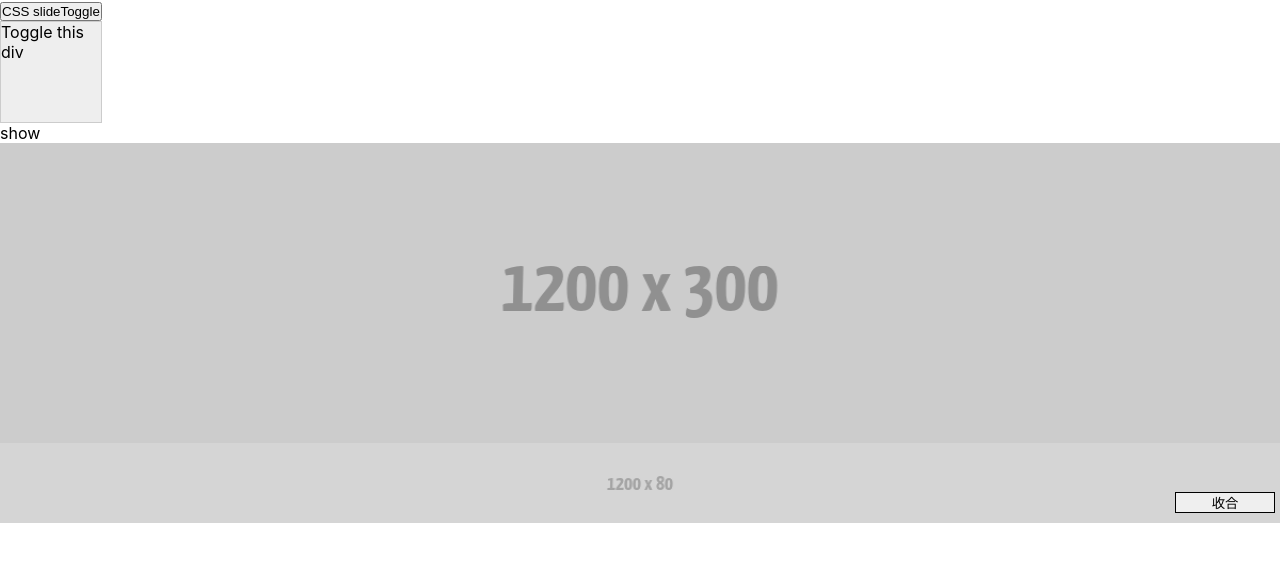
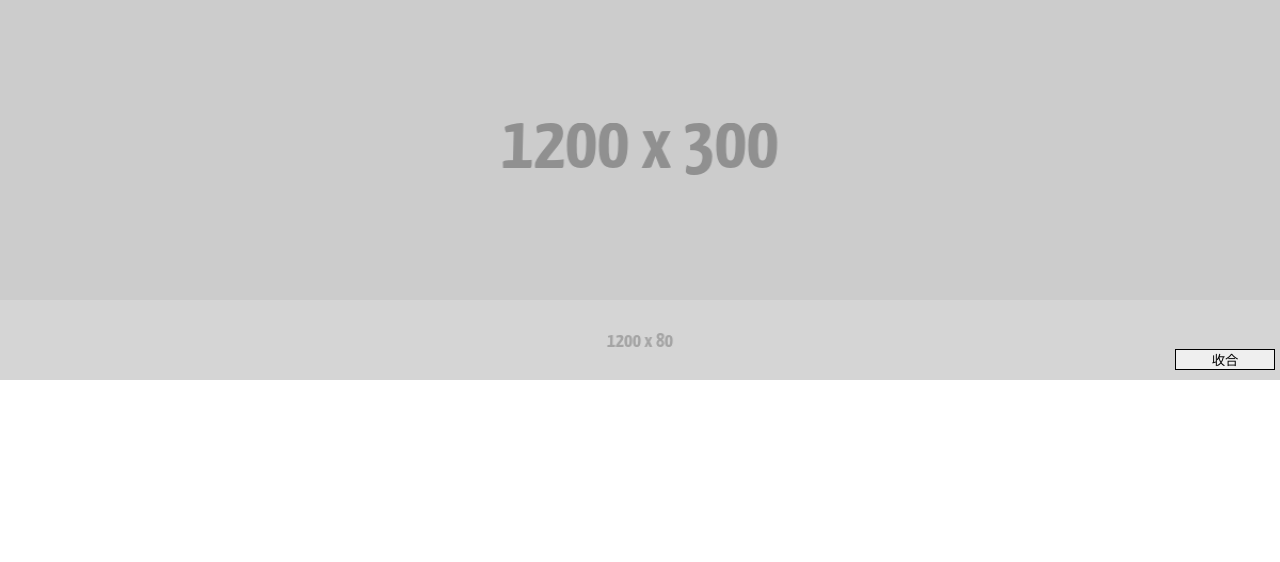
Before and after one commit to andrewCheng078/React-Banner, a React (Create React App) app: page / in a window 1280 px wide. Shown: the top 562 px of the page. Built offline with nearby package versions, Linux system fonts and the light colour scheme.

Commit message:
version 1.0

```diff
--- a/src/components/banner/Banner.js
+++ b/src/components/banner/Banner.js
@@ -1,6 +1,7 @@
 import React, { Component } from "react";
 import "./Banner.css";
 import img from "./imgs/1200x380.png";
+
 
 const CLOSED = 'closed'
 const CLOSING = 'closing'
@@ -26,11 +27,13 @@ export default class Banner extends Component {
       [OPENING]: "opening" // [string]
     },
     // 是否要有transition效果
-    transition: true
+    transition: true,
+    whenTransition:function(){
+      console.log('Transition!!!!')
+    }
   };
 
   state = {
-    demoClick: true,
     openAtStart: false,
     autoToggle: false,
     transition: true,
@@ -39,17 +42,11 @@ export default class Banner extends Component {
     currentClass: OPENED
   };
 
-  demoClick() {
-    let { demoClick } = this.state;
-    this.setState({
-      demoClick: !demoClick
-    });
-  }
+
 
   componentDidMount() {
     const { openAtStart, autoToggle, transition } = this.props;
     openAtStart ? this.changeClass(OPENED) : this.changeClass(CLOSED);
-
     if(typeof autoToggle === "number"){
       this.toggleLoop(autoToggle)
     }else if(typeof autoToggle === "boolean"){
@@ -61,14 +58,27 @@ export default class Banner extends Component {
     if (transition) {
       this.setState({ transitionClass: "transition" });
     }
+
   }
 
   transitionendHandle = () => {
-    this.state.currentClass === OPENING ? this.changeClass(OPENED) : this.changeClass(CLOSED)
+    clearInterval(this.time);
+    console.log('end')
+    this.state.currentClass === OPENING ? this.changeClass(OPENED) : this.changeClass(CLOSED);
+    if(this.state.currentClass === OPENED||this.state.currentClass === OPENING){this.setState({classText:'收合'})}
+    if(this.state.currentClass === CLOSED||this.state.currentClass === CLOSING){this.setState({classText:'展開'})}
+
   };
 
   toggle() {
-    this.state.currentClass === OPENED ? this.changeClass(CLOSING) : this.changeClass(OPENING);
+    if(this.state.currentClass === OPENED){
+      this.changeClass(CLOSING);
+      this.intervalTime();
+    }else if(this.state.currentClass === CLOSED){
+      this.changeClass(OPENING);
+      this.intervalTime();
+    }
+    // this.state.currentClass === OPENED ? this.changeClass(CLOSING)  : this.changeClass(OPENING);
   }
 
   toggleLoop(n) {
@@ -88,15 +98,15 @@ export default class Banner extends Component {
     });
   }
 
+  intervalTime(){
+    this.time = setInterval(()=>this.props.whenTransition(),25);
+  }
+
   render() {
-    const { demoClick, classText, currentClass, transitionClass } = this.state;
+    const { classText, currentClass, transitionClass } = this.state;
     return (
       <div>
-        <button className="run-css" onClick={this.demoClick.bind(this)}>
-          CSS slideToggle
-        </button>
-        <div className="cont">Toggle this div</div>
-        {demoClick ? <p>show</p> : null}
+
         <div
           className={`banner  ${this.props.class[currentClass]} ${transitionClass}`}
           onTransitionEnd={this.transitionendHandle}
@@ -110,10 +120,13 @@ export default class Banner extends Component {
             />
           </a>
           <button className="wrap_btn" onClick={this.toggle.bind(this)}>
-            {classText}
+            { classText }
           </button>
         </div>
       </div>
     );
   }
 }
+
+//button text
+// transitionEnd call back
```
